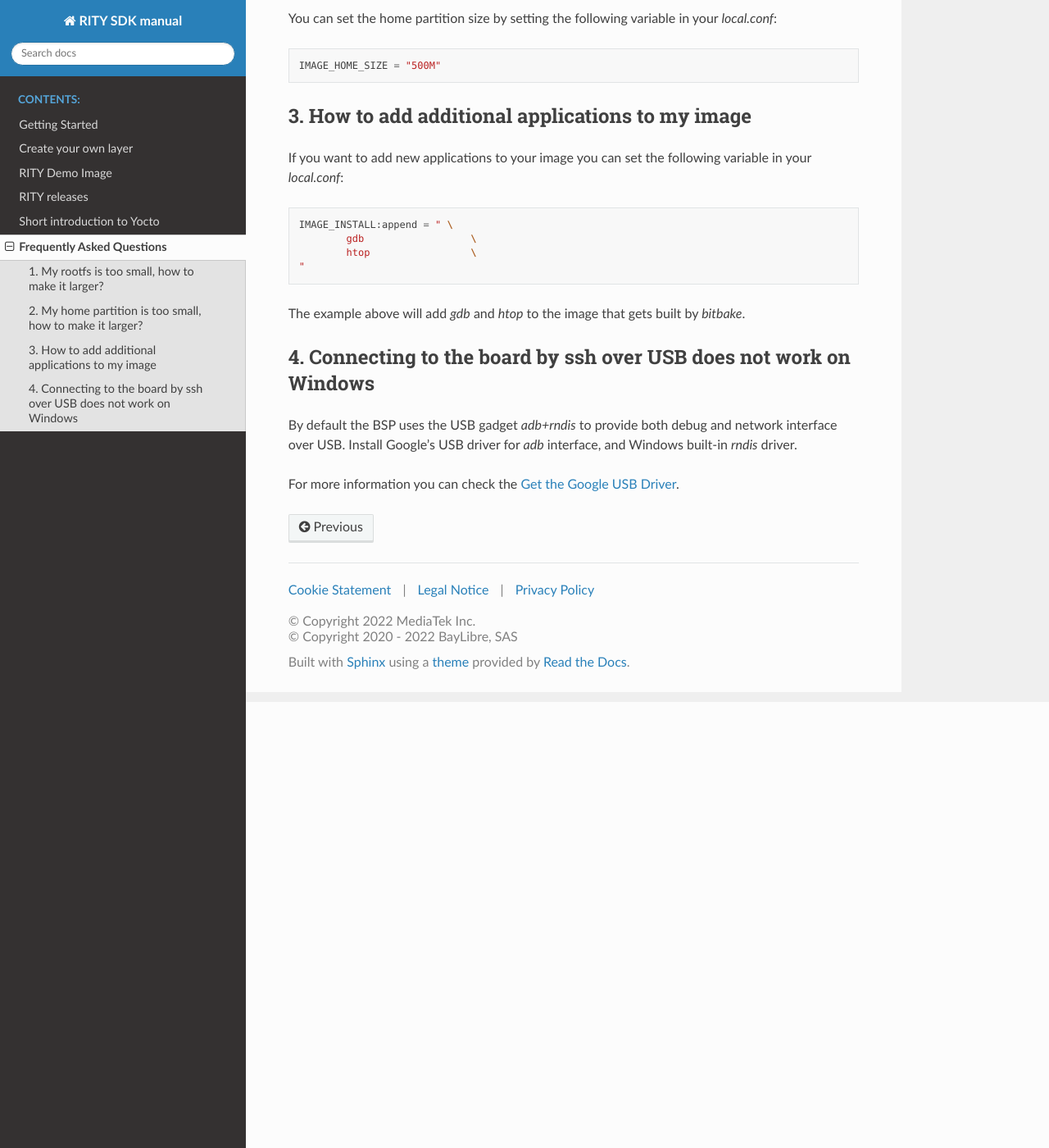
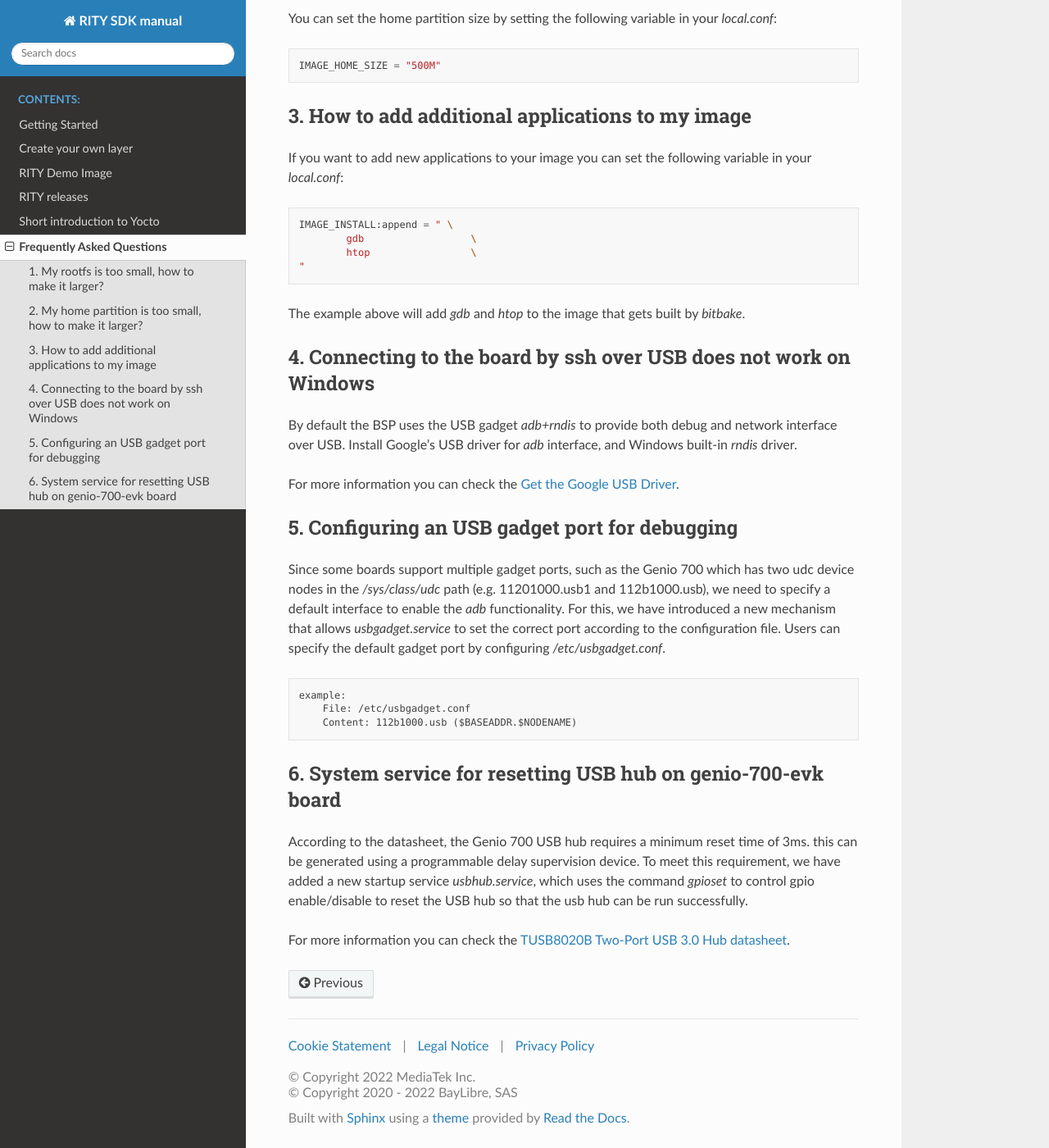
Before and after one commit to via-edge-ai/meta-rity, a Sphinx documentation site: the page built from docs/faq.rst, in a window 1280 px wide and 1400 px high, scrolled down 544 px. Shown: the whole window at 82% size. Built offline with Sphinx 7.4.7 and the Read the Docs theme 2.0.0, drawn with Linux system fonts in a browser that asks for light colours.

Commit message:
doc: faq.rst: add more FAQ items
Add following FAQs:
1. Configuring an USB gadget port for debugging
2. System service for resetting USB hub on genio-700-evk board

Change-Id: I33b09e3800bfc30d64d83cd70b5c616a2267f621
Signed-off-by: Yow-Shin Liou <yow-shin.liou@mediatek.com>

```diff
--- a/docs/faq.rst
+++ b/docs/faq.rst
@@ -57,3 +57,33 @@ and Windows built-in `rndis` driver.
 For more information you can check the `Get the Google USB Driver`_.
 
 .. _Get the Google USB Driver: https://developer.android.com/studio/run/win-usb
+
+5. Configuring an USB gadget port for debugging
+-----------------------------------------------
+
+Since some boards support multiple gadget ports, such as the Genio 700
+which has two udc device nodes in the
+`/sys/class/udc` path (e.g. 11201000.usb1 and 112b1000.usb),
+we need to specify a default interface to enable the `adb` functionality.
+For this, we have introduced a new mechanism that allows `usbgadget.service`
+to set the correct port according to the configuration file.
+Users can specify the default gadget port by configuring `/etc/usbgadget.conf`.
+
+.. code::
+
+    example:
+        File: /etc/usbgadget.conf
+        Content: 112b1000.usb ($BASEADDR.$NODENAME)
+
+6. System service for resetting USB hub on genio-700-evk board
+--------------------------------------------------------------
+
+According to the datasheet, the Genio 700 USB hub requires a minimum reset time of 3ms.
+this can be generated using a programmable delay supervision device.
+To meet this requirement, we have added a new startup service `usbhub.service`,
+which uses the command `gpioset` to control gpio enable/disable to reset
+the USB hub so that the usb hub can be run successfully.
+
+For more information you can check the `TUSB8020B Two-Port USB 3.0 Hub datasheet`_.
+
+.. _TUSB8020B Two-Port USB 3.0 Hub datasheet: https://www.ti.com/lit/gpn/tusb8020b
```
